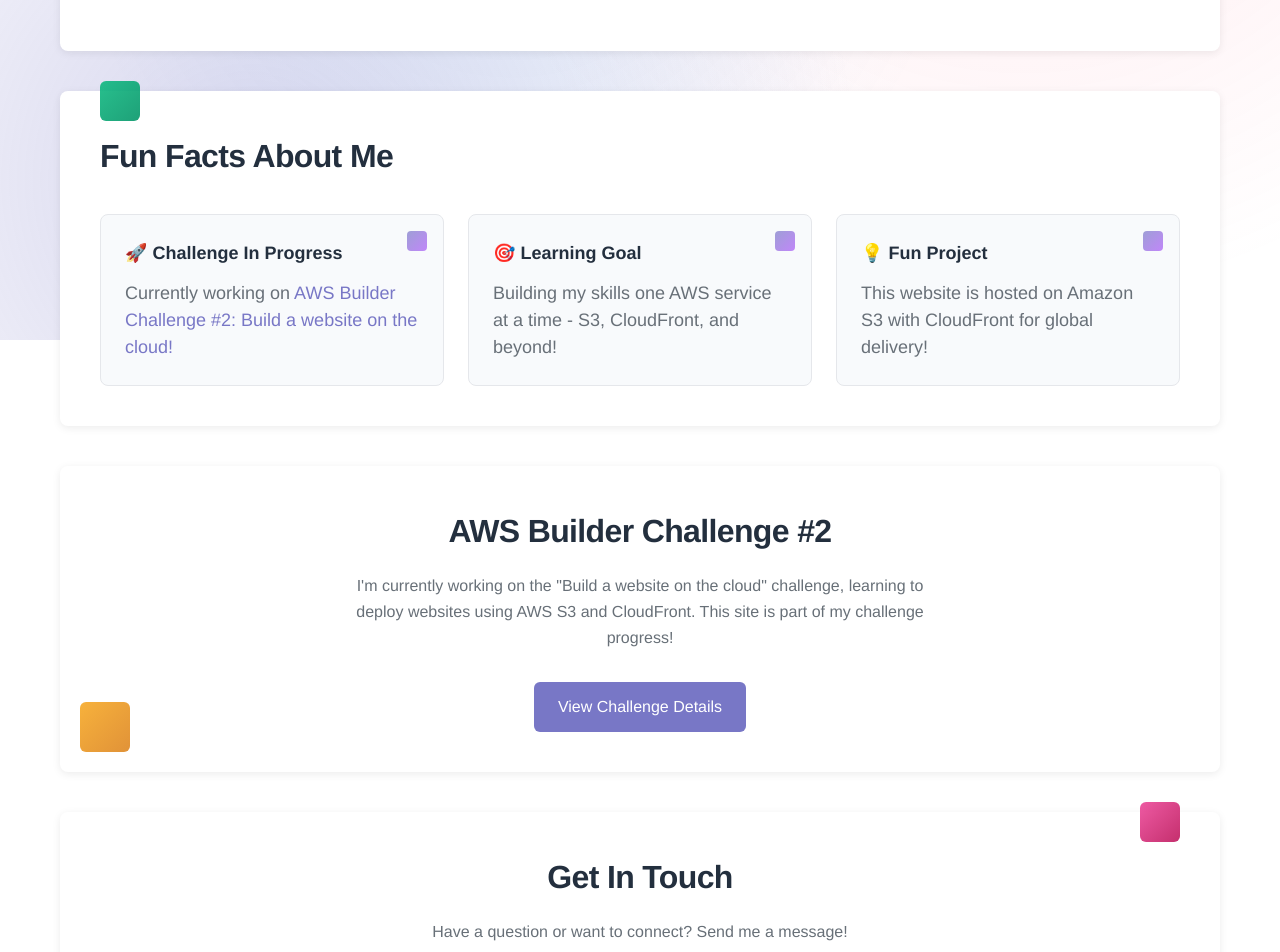
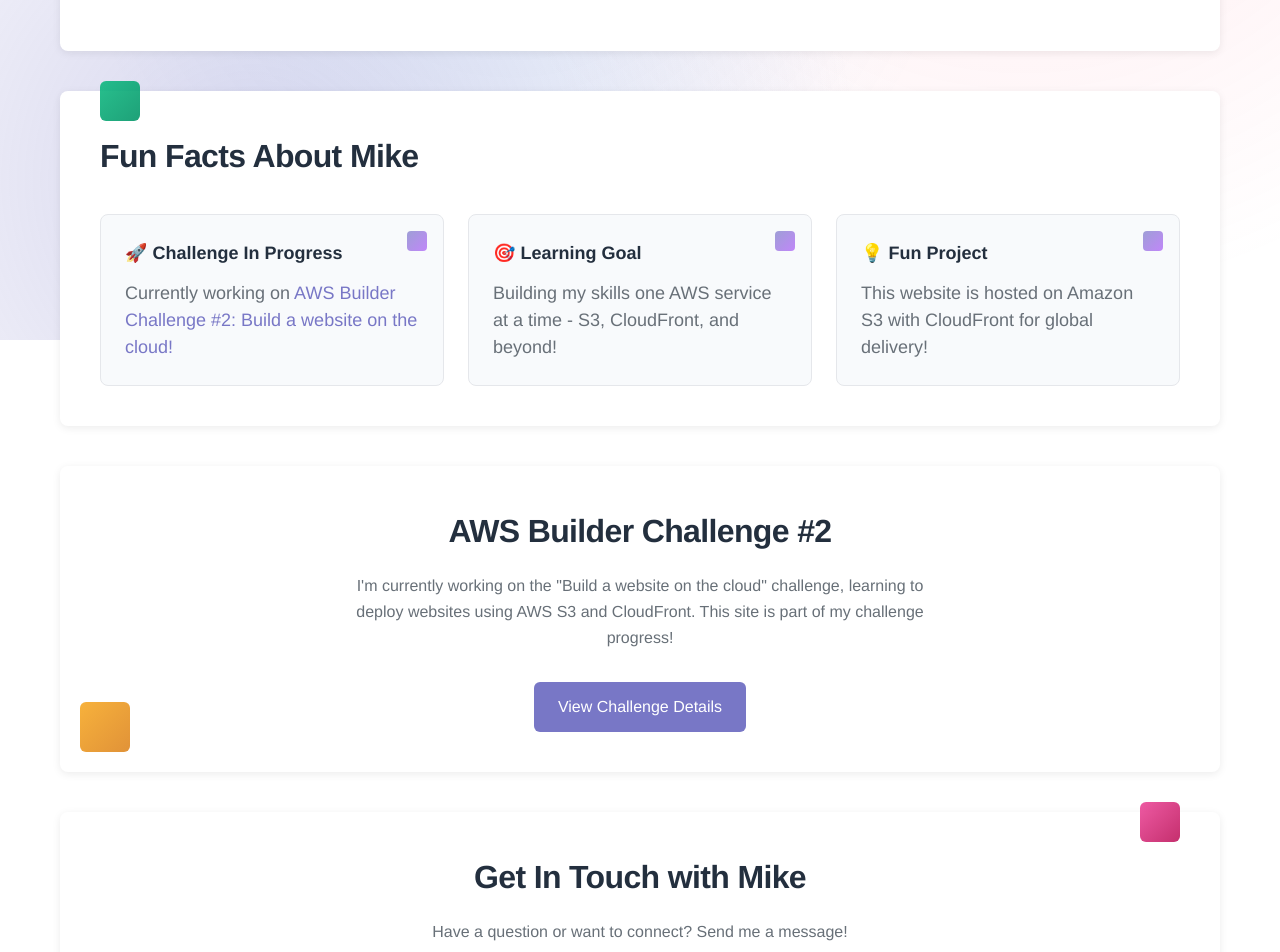
Before and after one commit to zuzzurello/my-builder-challenge-website, a plain HTML site: page index.html in a window 1280 px wide. Shown: the part 460-1412 px from the top of the page. Drawn offline with Linux system fonts and the light colour scheme.

Commit message:
Update index.html

```diff
--- a/index.html
+++ b/index.html
@@ -16,7 +16,7 @@
         </section>
 
         <section class="fun-facts">
-            <h3>Fun Facts About Me</h3>
+            <h3>Fun Facts About Mike</h3>
             <div class="facts-grid">
                 <div class="fact-card">
                     <h4>🚀 Challenge In Progress</h4>
@@ -41,7 +41,7 @@
 
         <!-- CONTACT FORM SECTION - Added for user contact functionality -->
         <section class="contact-form">
-            <h3>Get In Touch</h3>
+            <h3>Get In Touch with Mike</h3>
             <p>Have a question or want to connect? Send me a message!</p>
             <!-- Form message container for success/error messages -->
             <div id="form-message" class="form-message" style="display: none;"></div>
```
